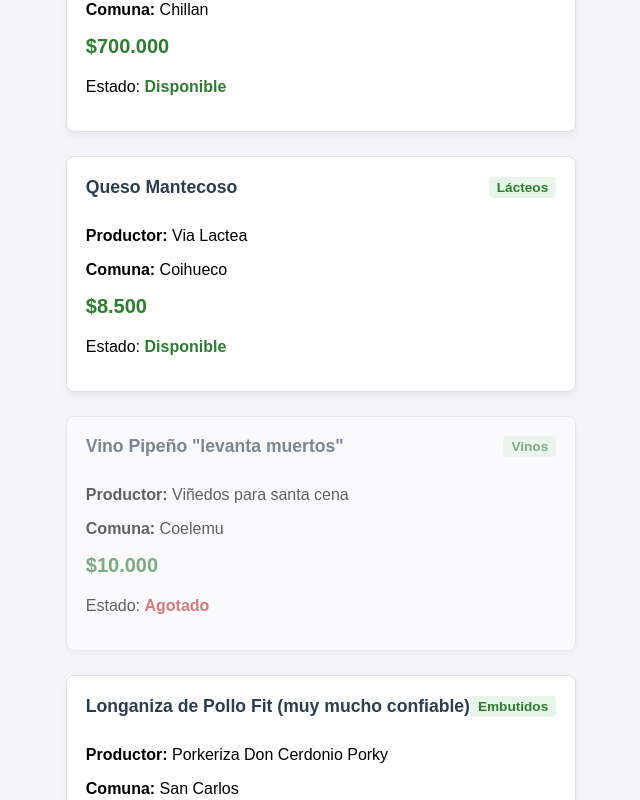
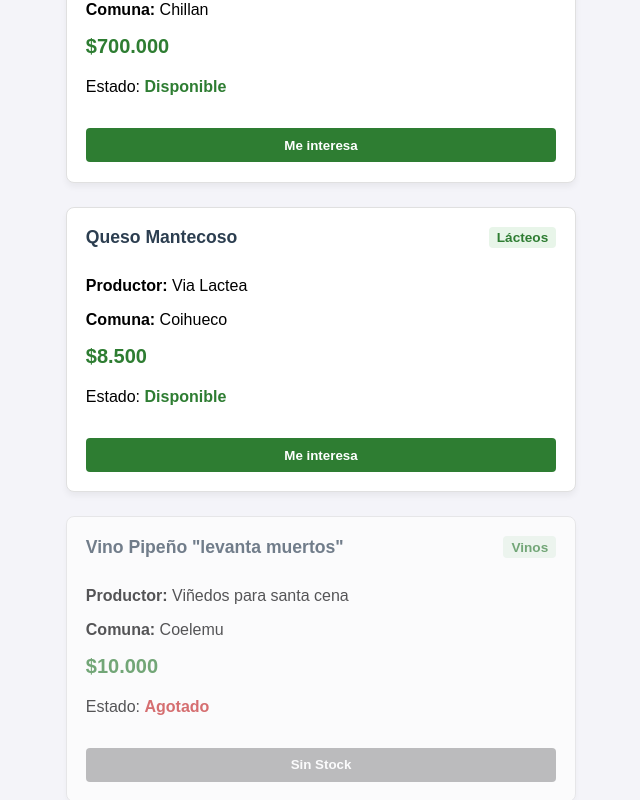
Before and after one commit to Takumishii/IW600-NT1-Patricio-Cardenas, a Vue app: page /productos in a window 1280 px wide. Shown: the part 400-1200 px from the top of the page, without its empty margins (319-959 px from the left). Built offline with nearby package versions, Linux system fonts and the light colour scheme.

Commit message:
Parte D - Comunicacion mediante Emit

```diff
--- a/src/components/CardProducto.vue
+++ b/src/components/CardProducto.vue
@@ -1,10 +1,16 @@
 <script>
 export default {
-  name: 'ProductoCard',
+  name: 'CardProducto',
   props: {
     producto: {
       type: Object,
       required: true
+    }
+  },
+  emits: ['interes'],
+  methods: {
+    interes() {
+      this.$emit('interes', this.producto)
     }
   }
 }
@@ -29,6 +35,16 @@ export default {
         </span>
       </p>
     </div>
+
+    <div class="card-footer">
+      <button
+        class="btn-interes"
+        :disabled="!producto.disponible"
+        @click="interes"
+      >
+        {{ producto.disponible ? 'Me interesa' : 'Sin Stock' }}
+      </button>
+    </div>
   </div>
 </template>
 
@@ -47,7 +63,7 @@ export default {
 }
 
 .card.deshabilitado {
-  opacity: 0.6;
+  opacity: 0.65;
 }
 
 .card-header {
@@ -88,4 +104,29 @@ export default {
   color: #c62828;
   font-weight: bold;
 }
+
+.card-footer {
+  margin-top: 1rem;
+}
+
+.btn-interes {
+  width: 100%;
+  padding: 0.6rem;
+  background-color: #2e7d32;
+  color: white;
+  border: none;
+  border-radius: 4px;
+  font-weight: bold;
+  cursor: pointer;
+  transition: background-color 0.2s;
+}
+
+.btn-interes:hover:not(:disabled) {
+  background-color: #1b5e20;
+}
+
+.btn-interes:disabled {
+  background-color: #9e9e9e;
+  cursor: not-allowed;
+}
 </style>
--- a/src/views/Productos.vue
+++ b/src/views/Productos.vue
@@ -8,6 +8,7 @@ export default {
   data() {
     return {
       disponibles: false,
+      seleccionado: null,
       productos: [
         { id: 1, nombre: 'Miel de Eucalipto (pa el resfrio)', categoria: 'Conservas', productor: 'Unach', comuna: 'Chillan', precio: 700000, disponible: true },
         { id: 2, nombre: 'Queso Mantecoso', categoria: 'Lácteos', productor: 'Via Lactea', comuna: 'Coihueco', precio: 8500, disponible: true },
@@ -25,6 +26,11 @@ export default {
       }
       return this.productos
     }
+  },
+  methods: {
+    registrarInteres(producto) {
+      this.seleccionado = producto
+    }
   }
 }
 </script>
@@ -33,6 +39,14 @@ export default {
   <div class="container">
     <h2>Catálogo de Productos - Región de Ñuble</h2>
     <p>Descubre lo que produjo nuestra región.</p>
+
+    <div v-if="seleccionado" class="alerta-interes">
+      <p>
+        ¡Gracias por tu interés en <strong>{{ seleccionado.nombre }}</strong>!
+        Puedes contactar directamente al productor <strong>{{ seleccionado.productor }}</strong> ({{ seleccionado.comuna }}).
+      </p>
+      <button @click="seleccionado = null" class="btn-cerrar">&times;</button>
+    </div>
 
     <div class="controles">
       <label class="checkbox-label">
@@ -46,6 +60,7 @@ export default {
         v-for="item in filtrados"
         :key="item.id"
         :producto="item"
+        @interes="registrarInteres"
       />
     </div>
 
@@ -56,6 +71,31 @@ export default {
 </template>
 
 <style scoped>
+.alerta-interes {
+  background-color: #e8f5e9;
+  border: 1px solid #a5d6a7;
+  color: #1b5e20;
+  padding: 1rem 1.5rem;
+  border-radius: 6px;
+  margin-bottom: 1.5rem;
+  display: flex;
+  justify-content: space-between;
+  align-items: center;
+}
+
+.alerta-interes p {
+  margin: 0;
+}
+
+.btn-cerrar {
+  background: none;
+  border: none;
+  font-size: 1.2rem;
+  color: #1b5e20;
+  cursor: pointer;
+  font-weight: bold;
+}
+
 .controles {
   margin-bottom: 1.5rem;
   background: #ffffff;
```
Also changed, not shown: 1 other file (tests, documents, lock files or other folders).
